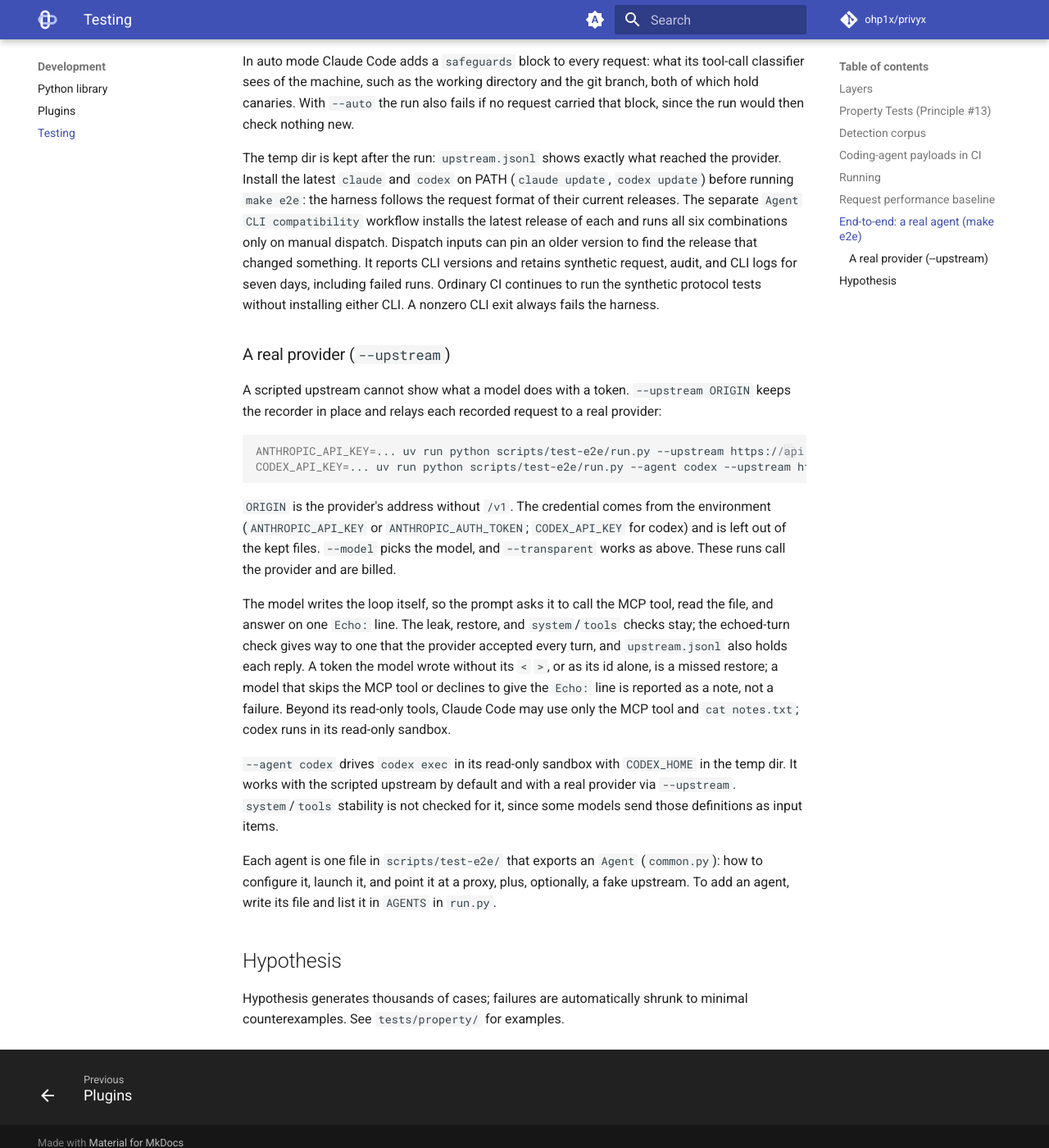
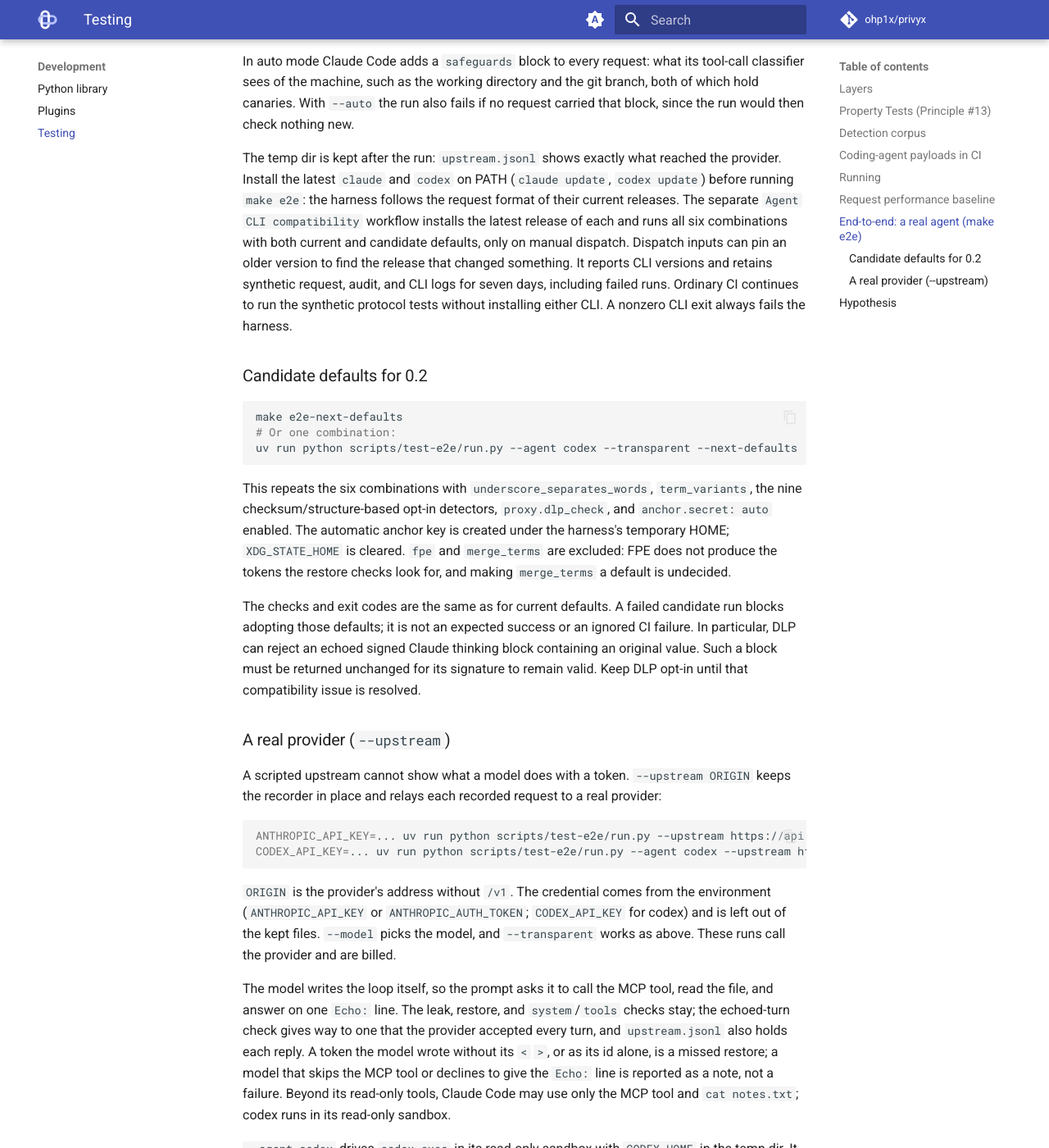
Before and after one commit to ohp1x/privyx, an MkDocs documentation site: the page built from docs/development/testing.md, in a window 1280 px wide and 1400 px high, scrolled down 3811 px. Shown: the whole window at 82% size. Built offline with MkDocs 1.6.1 and Material for MkDocs 9.7.7, drawn with Linux system fonts in a browser that asks for light colours; comment, search, counter and statistics services are not loaded.

Commit message:
test(cli): exercise candidate defaults with real agents

````diff
--- a/docs/development/testing.md
+++ b/docs/development/testing.md
@@ -168,10 +168,32 @@ the provider. Install the latest `claude` and `codex` on PATH (`claude update`,
 `codex update`) before running `make e2e`: the harness follows the request
 format of their current releases. The separate `Agent CLI compatibility`
 workflow installs the latest release of each and runs all six combinations
-only on manual dispatch. Dispatch inputs can pin an older version to find the
+with both current and candidate defaults, only on manual dispatch. Dispatch inputs can pin an older version to find the
 release that changed something. It reports CLI versions and retains synthetic
 request, audit, and CLI logs for seven days, including failed runs. Ordinary CI continues to run the synthetic protocol tests
 without installing either CLI. A nonzero CLI exit always fails the harness.
+
+### Candidate defaults for 0.2
+
+```bash
+make e2e-next-defaults
+# Or one combination:
+uv run python scripts/test-e2e/run.py --agent codex --transparent --next-defaults
+```
+
+This repeats the six combinations with `underscore_separates_words`,
+`term_variants`, the nine checksum/structure-based opt-in detectors,
+`proxy.dlp_check`, and `anchor.secret: auto` enabled. The automatic anchor key
+is created under the harness's temporary HOME; `XDG_STATE_HOME` is cleared.
+`fpe` and `merge_terms` are excluded: FPE does not produce the tokens the
+restore checks look for, and making `merge_terms` a default is undecided.
+
+The checks and exit codes are the same as for current defaults. A failed
+candidate run blocks adopting those defaults; it is not an expected success
+or an ignored CI failure. In particular, DLP can reject an echoed signed
+Claude thinking block containing an original value. Such a block must be
+returned unchanged for its signature to remain valid. Keep DLP opt-in until
+that compatibility issue is resolved.
 
 ### A real provider (`--upstream`)
 
````
Also changed, not shown: 4 other files.
